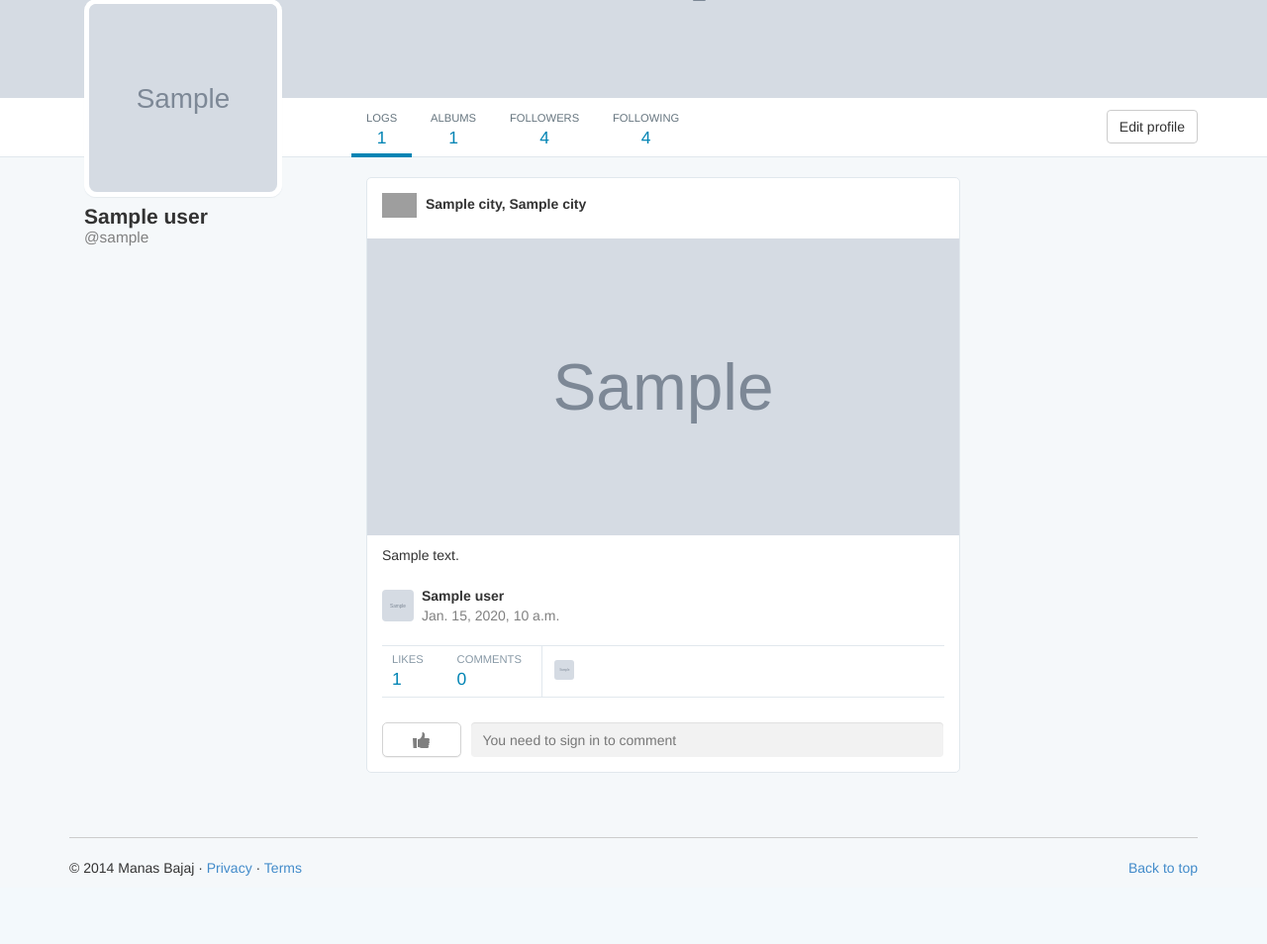
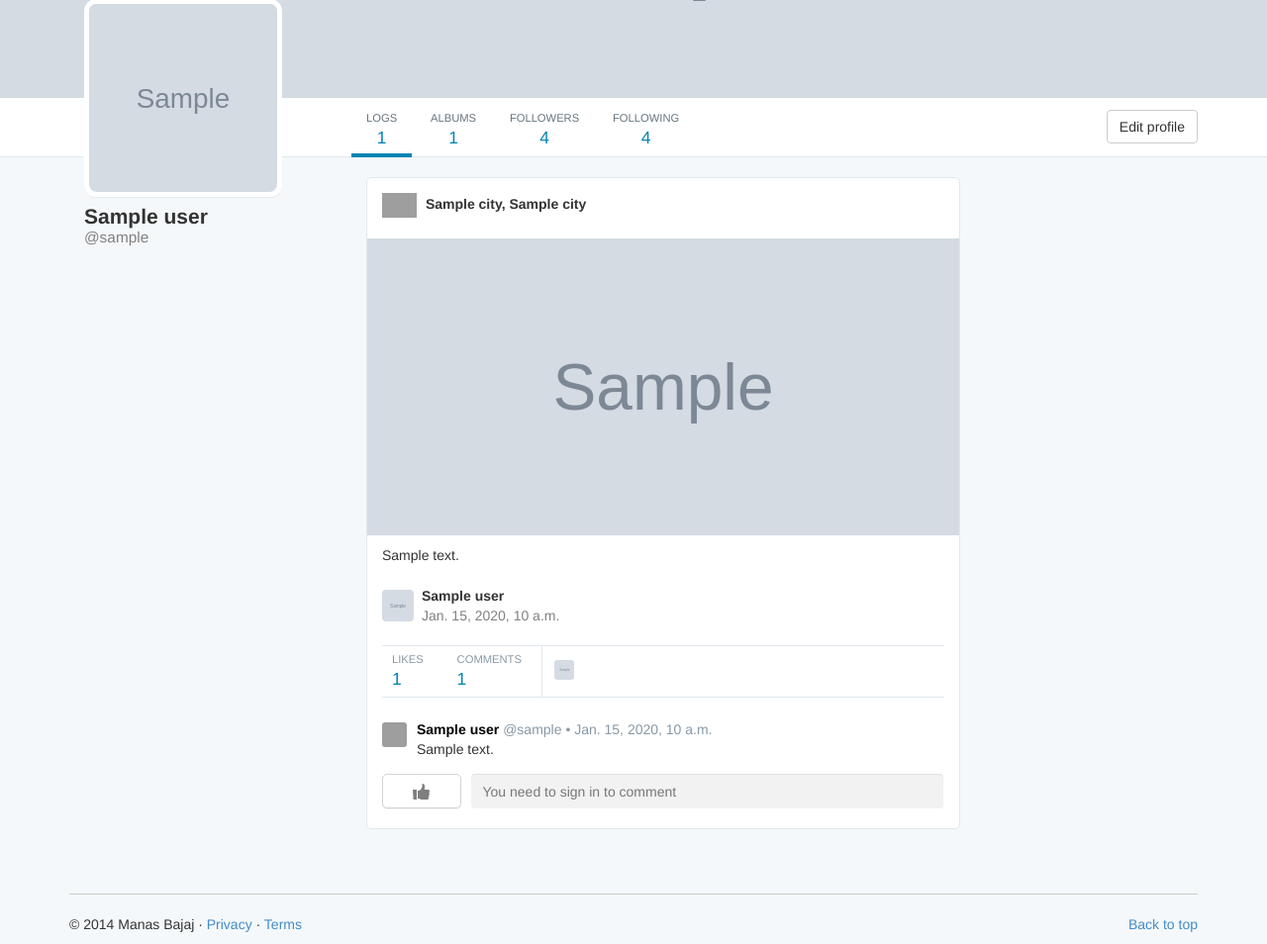
Before and after one commit to manasb-uoe/selp-mytravelog, a Django app: template selp/selp/templates/mytravelog/user.html in a window 1280 px wide. Shown: the part 251-1205 px from the top of the page at 99% size. Before the commit the page ends 1136 px from the top, so only its background shows below. Run offline with Django 3.2, Linux system fonts and the light colour scheme; the template is opened without the code that fills it: most values are stand-ins (such as "Sample title", 1, 10 or a date in 2020); grey boxes marked "Sample" are stand-in pictures; some libraries are stand-ins or nearby versions; grey boxes are pictures that could not be loaded.

Commit message:
Updated user template and user base stylesheet to add comments container, which will hold all comments entered by users.

```diff
--- a/selp/selp/static/mytravelog/css/base_user.css
+++ b/selp/selp/static/mytravelog/css/base_user.css
@@ -470,7 +470,7 @@ body {
 }
 
 .logs-container .log .like-and-comment-count-container {
-    margin: 5px 15px 10px 15px;
+    margin: 5px 15px 0 15px;
     border-bottom: 1px solid #e1e8ed;
     border-top: 1px solid #e1e8ed;
 }
@@ -521,7 +521,8 @@ body {
 }
 
 .logs-container .log .like-and-comment-container {
-    padding: 15px;
+    padding: 5px 15px 15px 15px;
+    margin-bottom: 5px;
 }
 
 .logs-container .log .like-and-comment-container .like-log-button {
@@ -562,6 +563,67 @@ body {
 
 .logs-container .log .like-and-comment-container .comment-log-input:focus {
     background-color: #ffffff;
+}
+
+.logs-container .log .like-and-comment-container .comment-container {
+    padding-top: 10px;
+}
+
+.logs-container .log .like-and-comment-container .comment-container .comment {
+    margin-top: 10px;
+    margin-bottom: 15px;
+}
+
+.logs-container .log .like-and-comment-container .comment-container .comment .comment-profile-picture {
+    background-position: center center;
+    background-size: cover;
+    width: 25px;
+    height: 25px;
+    display: inline-block;
+    border-radius: 3px;
+    float: left;
+}
+
+.logs-container .log .like-and-comment-container .comment-container .comment .comment-content {
+    display: inline-block;
+    margin-left: 10px;
+    width: 90%;
+}
+
+.logs-container .log .like-and-comment-container .comment-container .comment .comment-content .comment-header {
+    margin-top: -3px;
+}
+
+.logs-container .log .like-and-comment-container .comment-container .comment .comment-content .comment-header .comment-full-name {
+    font-weight: bold;
+    margin: 0;
+    color: #000000;
+    display: inline-block;
+}
+
+.logs-container .log .like-and-comment-container .comment-container .comment .comment-content .comment-header .comment-username {
+    color: #8899a6;
+    margin: 0;
+    display: inline-block;
+}
+
+.logs-container .log .like-and-comment-container .comment-container .comment .comment-content .comment-header .comment-timestamp {
+    color: #8899a6;
+    margin: 0;
+    display: inline-block;
+}
+
+.logs-container .log .like-and-comment-container .comment-container .comment .comment-content .comment-body {
+    margin: 0;
+}
+
+.logs-container .log .like-and-comment-container .comment-container .comment .comment-content .comment-delete-button {
+    color: red;
+    /*font-weight: bold;*/
+    font-size: 80%;
+    cursor: pointer;
+    margin: 0;
+    display: inline-block;
 }
 
 /*----------------albums content----------------*/
--- a/selp/selp/templates/mytravelog/user.html
+++ b/selp/selp/templates/mytravelog/user.html
@@ -98,7 +98,7 @@
                         </div>
                         <div class="comment-count-container">
                             <p class="title">Comments</p>
-                            <p class="count">0</p>
+                            <p class="count">{{ log.comments.count }}</p>
                         </div>
                         <div class="liker-profile-pictures">
                             {% for like in log.likes %}
@@ -110,17 +110,37 @@
                     </div>
 
                     <div class="like-and-comment-container">
+                        <div class="comment-container">
+                            {% for comment in log.comments %}
+                                <div class="comment">
+                                    <a href="/mytravelog/user/{{ comment.commenter_user_profile.user.username }}/">
+                                        <div class="comment-profile-picture" style="background-image: url('{{ comment.commenter_user_profile.profile_picture.url }}/')"></div>
+                                    </a>
+                                    <div class="comment-content">
+                                        <div class="comment-header">
+                                            <a class="comment-full-name" href="/mytravelog/user/{{ comment.commenter_user_profile.user.username }}/">{{ comment.commenter_user_profile.user.get_full_name }}</a>
+                                            <a class="comment-username" href="/mytravelog/user/{{ comment.commenter_user_profile.user.username }}/">@{{ comment.commenter_user_profile.user.username }}</a>
+                                            <p class="comment-timestamp">• {{ comment.created_at }}</p>
+                                        </div>
+                                        <p class="comment-body">{{ comment.body }}</p>
+                                        {% if comment.can_delete %}
+                                            <p class="comment-delete-button" data-comment-id="{{ comment.id }}">Delete</p>
+                                        {% endif %}
+                                    </div>
+                                </div>
+                            {% endfor %}
+                        </div>
                         {% if authenticated_to_like_and_comment %}
                             {% if log.liked %}
                                 <button class="like-log-button like-log-button-active" data-log-id="{{ log.id }}"></button>
-                                <input class="form-control comment-log-input" type="text" placeholder="Say something nice..." autocomplete="off" required="true">
+                                <input class="form-control comment-log-input" data-log-id="{{ log.id }}" type="text" placeholder="Say something nice..." autocomplete="off" required="true">
                             {% else %}
                                 <button class="like-log-button" data-log-id="{{ log.id }}"></button>
-                                <input class="form-control comment-log-input" type="text" placeholder="Say something nice..." autocomplete="off" required="true">
+                                <input class="form-control comment-log-input" data-log-id="{{ log.id }}" type="text" placeholder="Say something nice..." autocomplete="off" required="true">
                             {% endif %}
                         {% else %}
                             <button class="like-log-button" data-log-id="{{ log.id }}" disabled></button>
-                            <input class="form-control comment-log-input" type="text" placeholder="You need to sign in to comment" autocomplete="off" required="true" disabled>
+                            <input class="form-control comment-log-input" type="text" data-log-id="{{ log.id }}" placeholder="You need to sign in to comment" autocomplete="off" required="true" disabled>
                         {% endif %}
                     </div>
                 </div>
```
